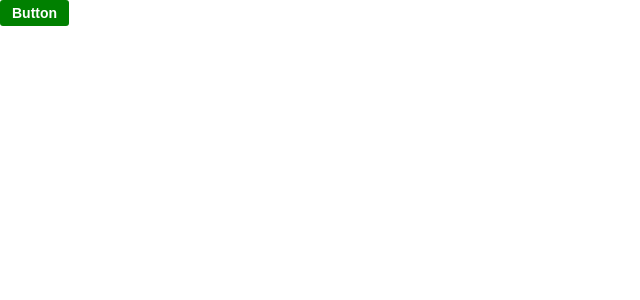
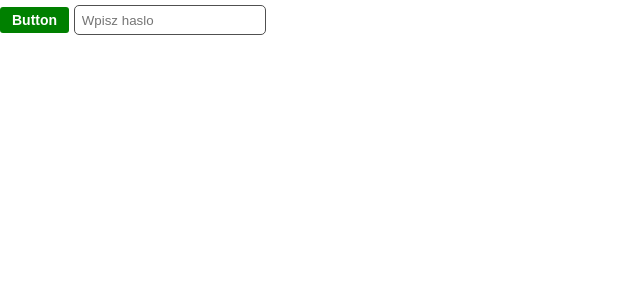
Before and after one commit to maciekkwiet/Bookweb, a React (Create React App) app in the folder client/: page / in a window 1280 px wide. Shown: the top 300 px of the page, without its empty margins (0-640 px from the left). Built offline with nearby package versions, Linux system fonts and the light colour scheme.

Commit message:
Create input component - with tests and storybook

```diff
--- a/client/src/App.tsx
+++ b/client/src/App.tsx
@@ -1,5 +1,6 @@
 import { Theme } from './Theme';
 import { Button } from './Components/Button/Button';
+import Input from './Components/Input/Input';
 
 function App() {
   return (
@@ -12,6 +13,7 @@ function App() {
       >
         Button
       </Button>
+      <Input type="text" placeholder="Wpisz haslo" />
     </Theme>
   );
 }
--- /dev/null
+++ b/client/src/Components/Input/Input.tsx
@@ -0,0 +1,24 @@
+import React from 'react';
+import { InputComponent } from './InputStyles';
+
+export type InputProps = {
+  type: string;
+  placeholder?: string;
+  onChange?: () => void;
+  isRequired?: boolean;
+} & React.InputHTMLAttributes<HTMLInputElement>;
+
+const Input = ({ type, placeholder, onChange, isRequired = false, ...otherProps }: InputProps) => {
+  return (
+    <InputComponent
+      type={type}
+      placeholder={placeholder}
+      onChange={onChange}
+      {...otherProps}
+      required={isRequired}
+      data-testid="InputId"
+    />
+  );
+};
+
+export default Input;
--- /dev/null
+++ b/client/src/Components/Input/InputStyles.tsx
@@ -0,0 +1,8 @@
+import styled from 'styled-components';
+
+export const InputComponent = styled.input`
+  padding: 0.5em;
+  border: solid 1.5px #505050;
+  border-radius: 5px;
+  margin: 5px;
+`;
```
Also changed, not shown: 2 other files (tests, documents, lock files or other folders).
